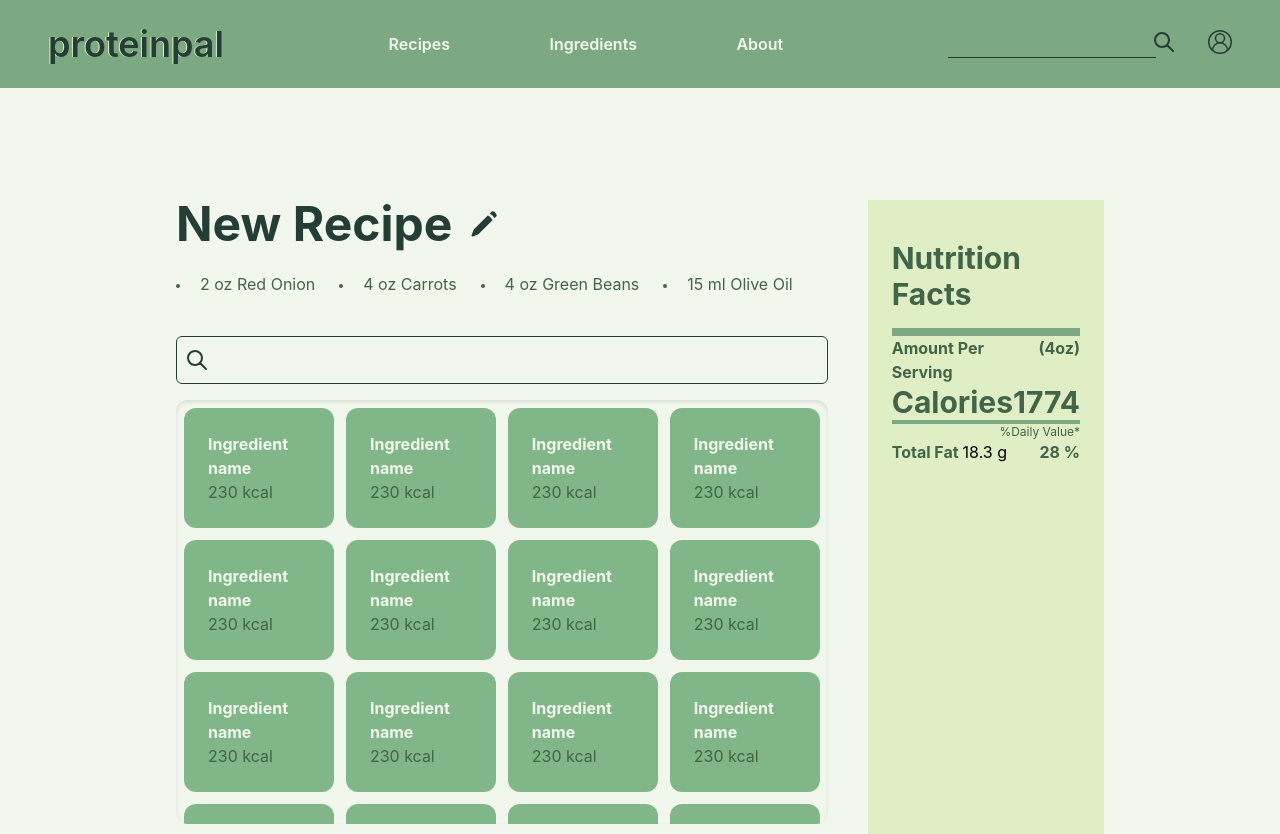
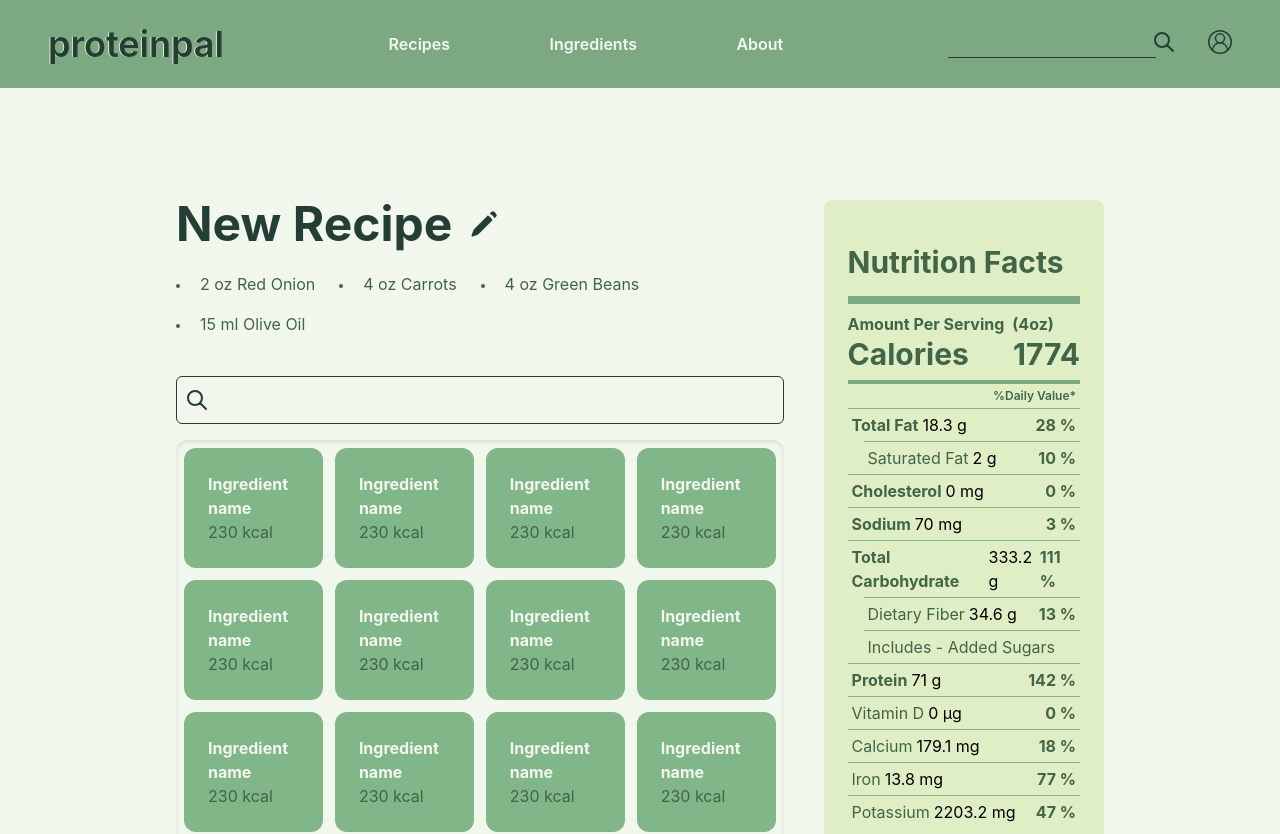
Before and after one commit to qayjjj/ProteinPal, a React (Create React App) app: page /create in a window 1280 px wide. Shown: the top 834 px of the page. Built offline with nearby package versions, Linux system fonts and the light colour scheme; no server answers.

Commit message:
Update NutritionFacts.jsx

```diff
--- a/src/components/NutritionFacts/NutritionFacts.jsx
+++ b/src/components/NutritionFacts/NutritionFacts.jsx
@@ -1,10 +1,12 @@
 function NutritionFacts() {
   return (
-    <div className="flex flex-col bg-background-alt w-76 px-6 py-10">
-      <h1 className="text-3xl text-body-bold font-bold">Nutrition Facts</h1>
+    <div className="flex flex-col bg-background-alt w-[21rem] h-min px-6 py-3 rounded-lg">
+      <h1 className="text-3xl text-body-bold font-bold mt-8">
+        Nutrition Facts
+      </h1>
 
       {/* Serving size & Calories */}
-      <div className="border-t-8 border-b-4 border-highlight mt-4">
+      <div className="border-t-8 border-b-4 border-highlight mt-4 py-2">
         <div className="flex text-body-bold font-bold">
           <h2>Amount Per Serving</h2>
           <span className="ml-2">(4oz)</span>
@@ -17,15 +19,117 @@ function NutritionFacts() {
 
       {/* Nutrition Details */}
       <div>
-        <p className="text-body-bold text-xs text-right">%Daily Value*</p>
+        <p className="text-body-bold text-xs font-semibold text-right p-1">
+          %Daily Value*
+        </p>
 
-        <div className="flex justify-between">
+        {/* Total Fat */}
+        <div className="flex justify-between border-t border-background-bright p-1">
           <div className="flex">
             <h3 className="font-bold text-body-bold">Total Fat</h3>
             <span className="ml-1">18.3 g</span>
           </div>
           <span className="font-bold text-body-bold">28 %</span>
         </div>
+
+        {/* Saturated Fat */}
+        <div className="flex justify-between ml-4 border-t border-background-bright p-1">
+          <div className="flex">
+            <h3 className="text-body-bold">Saturated Fat</h3>
+            <span className="ml-1">2 g</span>
+          </div>
+          <span className="font-bold text-body-bold">10 %</span>
+        </div>
+
+        {/* Cholesterol */}
+        <div className="flex justify-between border-t border-background-bright p-1">
+          <div className="flex">
+            <h3 className="font-bold text-body-bold">Cholesterol</h3>
+            <span className="ml-1">0 mg</span>
+          </div>
+          <span className="font-bold text-body-bold">0 %</span>
+        </div>
+
+        {/* Sodium */}
+        <div className="flex justify-between border-t border-background-bright p-1">
+          <div className="flex">
+            <h3 className="font-bold text-body-bold">Sodium</h3>
+            <span className="ml-1">70 mg</span>
+          </div>
+          <span className="font-bold text-body-bold">3 %</span>
+        </div>
+
+        {/* Total Carbohydrate */}
+        <div className="flex justify-between border-t border-background-bright p-1">
+          <div className="flex">
+            <h3 className="font-bold text-body-bold">Total Carbohydrate</h3>
+            <span className="ml-1">333.2 g</span>
+          </div>
+          <span className="font-bold text-body-bold">111 %</span>
+        </div>
+
+        {/* Dietary Fiber */}
+        <div className="flex justify-between ml-4 border-t border-background-bright p-1">
+          <div className="flex">
+            <h3 className="text-body-bold">Dietary Fiber</h3>
+            <span className="ml-1">34.6 g</span>
+          </div>
+          <span className="font-bold text-body-bold">13 %</span>
+        </div>
+
+        {/* Added Sugars */}
+        <div className="ml-4 border-t border-background-bright p-1">
+          <h3 className="text-body-bold">Includes - Added Sugars</h3>
+        </div>
+
+        {/* Protein */}
+        <div className="flex justify-between border-t border-background-bright p-1">
+          <div className="flex">
+            <h3 className="font-bold text-body-bold">Protein</h3>
+            <span className="ml-1">71 g</span>
+          </div>
+          <span className="font-bold text-body-bold">142 %</span>
+        </div>
+
+        {/* Vitamin D */}
+        <div className="flex justify-between border-t border-background-bright p-1">
+          <div className="flex">
+            <h3 className="text-body-bold">Vitamin D</h3>
+            <span className="ml-1">0 µg</span>
+          </div>
+          <span className="font-bold text-body-bold">0 %</span>
+        </div>
+
+        {/* Calcium */}
+        <div className="flex justify-between border-t border-background-bright p-1">
+          <div className="flex">
+            <h3 className="text-body-bold">Calcium</h3>
+            <span className="ml-1">179.1 mg</span>
+          </div>
+          <span className="font-bold text-body-bold">18 %</span>
+        </div>
+
+        {/* Iron */}
+        <div className="flex justify-between border-t border-background-bright p-1">
+          <div className="flex">
+            <h3 className="text-body-bold">Iron</h3>
+            <span className="ml-1">13.8 mg</span>
+          </div>
+          <span className="font-bold text-body-bold">77 %</span>
+        </div>
+
+        {/* Potassium */}
+        <div className="flex justify-between border-t border-background-bright p-1">
+          <div className="flex">
+            <h3 className="text-body-bold">Potassium</h3>
+            <span className="ml-1">2203.2 mg</span>
+          </div>
+          <span className="font-bold text-body-bold">47 %</span>
+        </div>
+
+        <p className="mt-4 text-body-bold text-[0.7rem] text-center p-1">
+          * Percent Daily Values are based on a 2000 calorie diet
+        </p>
       </div>
     </div>
   )
```
